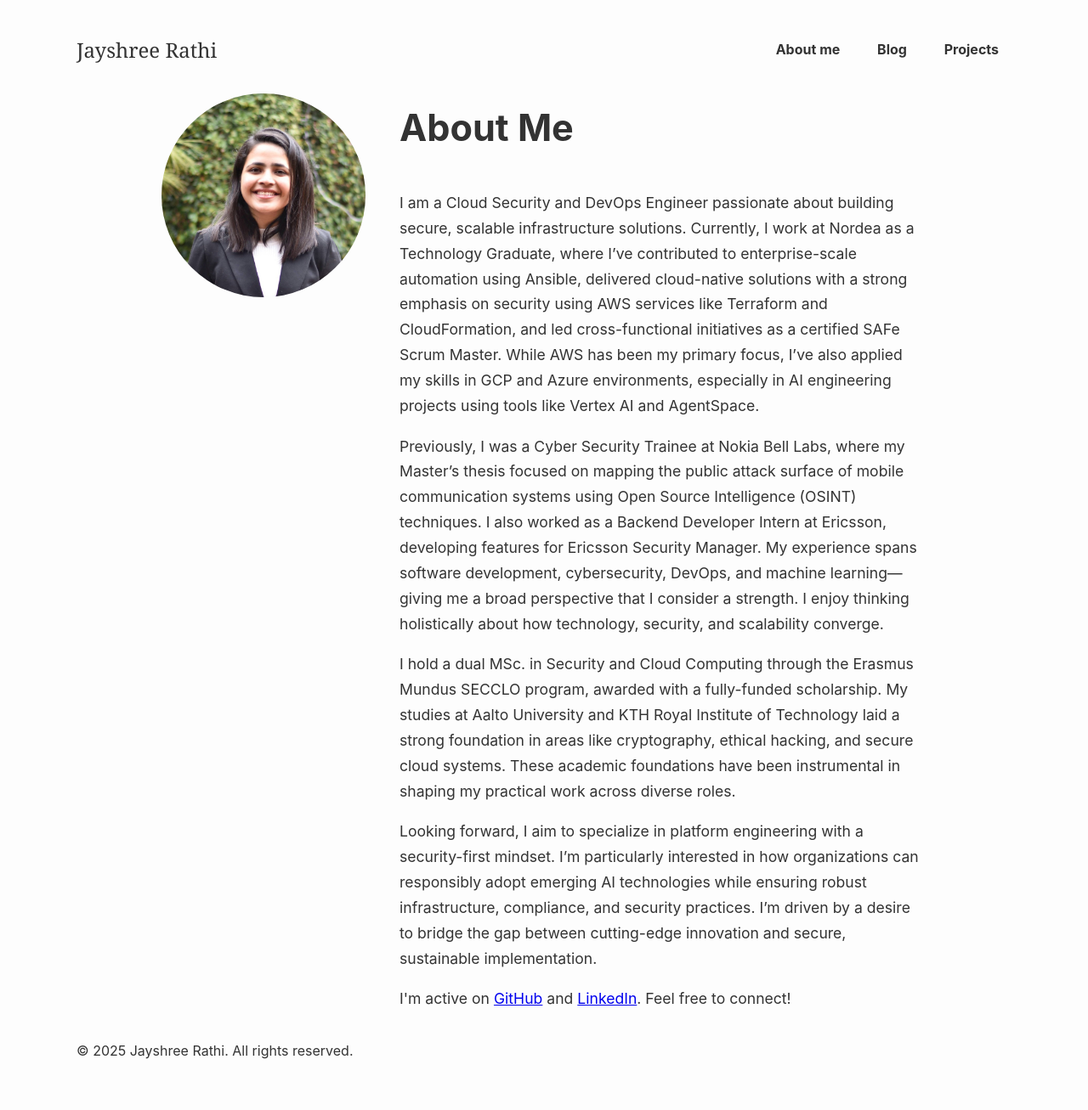
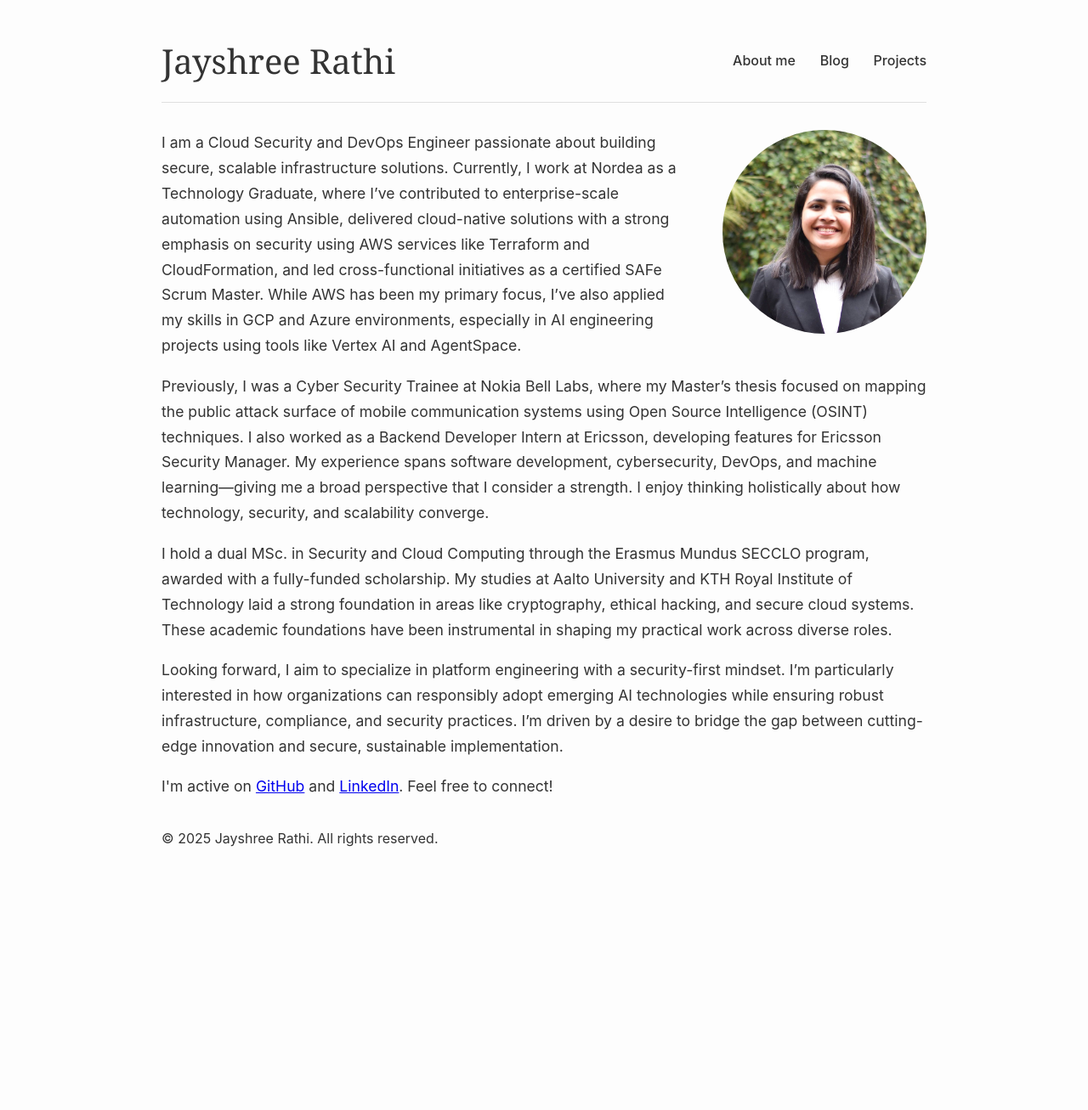
Before and after one commit to jsrathi17/jsrathi17.github.io, a Jekyll site: the page built from index.html, in a window 1280 px wide. Shown: the whole page at 85% size. Built offline with Jekyll 4.4.1, drawn with Linux system fonts in a browser that asks for light colours; after the commit the page ends 1056 px from its top, so only the background shows below that.

Commit message:
chore: update headline

```diff
--- a/index.html
+++ b/index.html
@@ -3,11 +3,11 @@ layout: default
 title: About me
 ---
 
-<!-- Styles moved to styles.css -->
+<div class="home-profile">
+  <!-- The image is now floated right with a new class -->
+  <img src="/assets/profile.jpeg" alt="Jayshree Rathi" class="profile-img-right" />
 
-<div class="home-profile">
-  <img src="/assets/profile.jpeg" alt="Jayshree Rathi" class="profile-img-float" />
-  <h1 class="main-heading">About Me</h1>
+  <!-- The heading has been removed, so the text starts right away -->
   <div class="profile-text">
     <p>I am a Cloud Security and DevOps Engineer passionate about building secure, scalable infrastructure solutions. Currently, I work at Nordea as a Technology Graduate, where I’ve contributed to enterprise-scale automation using Ansible, delivered cloud-native solutions with a strong emphasis on security using AWS services like Terraform and CloudFormation, and led cross-functional initiatives as a certified SAFe Scrum Master. While AWS has been my primary focus, I’ve also applied my skills in GCP and Azure environments, especially in AI engineering projects using tools like Vertex AI and AgentSpace.</p>
     <p>Previously, I was a Cyber Security Trainee at Nokia Bell Labs, where my Master’s thesis focused on mapping the public attack surface of mobile communication systems using Open Source Intelligence (OSINT) techniques. I also worked as a Backend Developer Intern at Ericsson, developing features for Ericsson Security Manager. My experience spans software development, cybersecurity, DevOps, and machine learning—giving me a broad perspective that I consider a strength. I enjoy thinking holistically about how technology, security, and scalability converge.</p>
--- a/styles.css
+++ b/styles.css
@@ -1,108 +1,4 @@
-/* Float profile image and wrap text */
-.profile-img-float {
-  width: 240px;
-  height: 240px;
-  object-fit: cover;
-  border-radius: 50%;
-  float: left;
-  margin-right: 2.5rem;
-  margin-bottom: 1.5rem;
-}
-.main-heading {
-  font-size: 2.7rem;
-  margin-top: 0.2rem;
-  margin-bottom: 1.2rem;
-  font-weight: 700;
-}
-.profile-text {
-  overflow: hidden;
-  max-width: 900px;
-}
-/* Profile flex alignment for image and text */
-.profile-flex {
-  display: flex;
-  align-items: flex-start;
-  gap: 2.5rem;
-}
-.profile-img {
-  width: 220px;
-  height: 220px;
-  object-fit: cover;
-  border-radius: 50%;
-  flex-shrink: 0;
-}
-/* Header flex alignment for single line */
-/* Flex container for header to align title and nav */
-.site-header-flex {
-  display: flex;
-  align-items: center;
-  justify-content: space-between; /* This pushes the title and nav to opposite ends */
-}
-/* Site Title Styles */
-.site-title {
-  font-family: "Georgia", "Times New Roman", serif; /* Serif font for the title */
-  font-size: 2.5rem; /* Increased font size */
-  margin: 0;
-  font-weight: 400;
-}
-/* Navigation Styles */
-.site-nav {
-  display: flex;
-  align-items: center;
-  gap: 1.8rem; /* Adjusted gap between nav items */
-  font-size: 1rem;
-}
-.site-nav a {
-  text-decoration: none;
-  color: #333;
-  font-weight: 500;
-}
-.site-nav a:hover {
-  text-decoration: underline;
-  color: #007acc;
-}
-/* Profile section styles moved from index.html */
-.profile-header {
-  display: flex;
-  align-items: center;
-  margin-bottom: 2rem;
-}
-.profile-img {
-  width: 180px;
-  height: 180px;
-  object-fit: cover;
-  border-radius: 50%;
-  margin-right: 2rem;
-  float: left;
-}
-.profile-title {
-  font-size: 2.2rem;
-  font-weight: bold;
-  margin-bottom: 0.5rem;
-  display: flex;
-  align-items: center;
-  gap: 2rem;
-}
-.profile-nav {
-  font-size: 1.1rem;
-  margin-left: 1.5rem;
-}
-.profile-nav a {
-  margin-right: 1.2rem;
-  text-decoration: none;
-  color: #007acc;
-  font-weight: 500;
-}
-.profile-nav a:hover {
-  text-decoration: underline;
-}
-.home-profile {
-  max-width: 900px;
-  margin: 0 auto;
-  font-size: 1.1rem;
-  line-height: 1.7;
-  overflow: hidden;
-}
+/* General Body Styles */
 body {
     font-family: -apple-system, BlinkMacSystemFont, "Segoe UI", Roboto, "Helvetica Neue", Arial, sans-serif;
     line-height: 1.6;
@@ -112,77 +8,91 @@ body {
     padding: 20px;
 }
 
-/* Updated wrapper style */
+/* Site Wrapper */
 .site-wrapper {
-    max-width: 1100px; /* Increased max-width for better spacing */
+    max-width: 900px; /* Adjusted for optimal reading width */
     margin: 0 auto;
     padding: 20px;
 }
 
-.site-header h1.site-title a {
+/* Header Styles */
+.site-header {
+    margin-bottom: 2rem;
+    padding-bottom: 1rem;
+    border-bottom: 1px solid #e0e0e0; /* Added line below the header */
+}
+
+.site-header-flex {
+  display: flex;
+  align-items: center;
+  justify-content: space-between;
+}
+
+.site-title {
+  font-family: "Georgia", "Times New Roman", serif;
+  font-size: 2.5rem;
+  margin: 0;
+  font-weight: 400;
+}
+
+.site-title a {
     color: #333;
     text-decoration: none;
 }
 
-.site-header h1, .home-profile h2 {
-    font-size: 1.5em;
-    margin-top: 0;
-}
-
-
-.social-links a {
-    display: block;
-    margin-bottom: 0.5em;
-    text-decoration: none;
-    color: #007bff;
-}
-
-.social-links a:hover {
-    text-decoration: underline;
-}
-
-.main-content-wrapper {
-    flex: 1; /* Main content takes up remaining space */
-    min-width: 0; /* Prevents overflow */
-}
-
-.site-header {
-    margin-bottom: 2rem;
+/* Navigation Styles */
+.site-nav {
+  display: flex;
+  align-items: center;
+  gap: 1.8rem;
+  font-size: 1rem;
 }
 
 .site-nav a {
-    margin-right: 15px;
-    text-decoration: none;
-    color: #333;
-    font-weight: bold;
+  text-decoration: none;
+  color: #333;
+  font-weight: 500;
 }
 
 .site-nav a:hover {
-    color: #007bff;
+  text-decoration: underline;
+  color: #007acc;
 }
 
-.post-list .post {
-    margin-bottom: 2em;
+/* Home Page Profile Styles */
+.home-profile {
+  font-size: 1.1rem;
+  line-height: 1.7;
+  overflow: hidden; /* This is crucial for containing the floated element */
 }
 
-.post-list .post time {
-    color: #666;
-    display: block;
-    margin-bottom: 0.5em;
+/* New style for the right-floated image */
+.profile-img-right {
+  width: 240px;
+  height: 240px;
+  object-fit: cover;
+  border-radius: 50%;
+  float: right; /* Float the image to the right */
+  margin-left: 2.5rem; /* Add space to the left of the image */
+  margin-bottom: 1.5rem;
 }
 
-.post-list .post h3 a {
-    text-decoration: none;
-    color: #333;
-}
-
-.post-list .post h3 a:hover {
-    color: #007bff;
+.profile-text p {
+  margin-top: 0;
 }
 
 /* Responsive styles for smaller screens */
 @media (max-width: 800px) {
-    .container {
+    .site-header-flex {
         flex-direction: column;
+        align-items: flex-start;
+        gap: 1rem;
+    }
+
+    /* Stack image on top of text on small screens */
+    .profile-img-right {
+      float: none;
+      display: block;
+      margin: 0 auto 2rem; /* Center the image with bottom margin */
     }
 }
```
